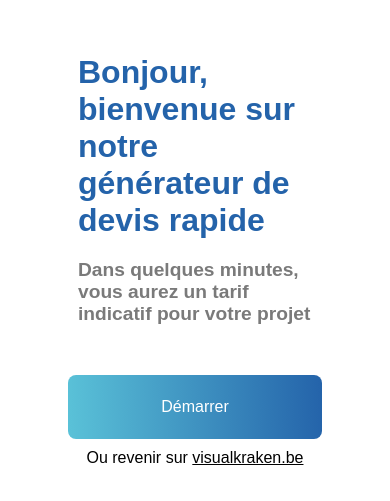
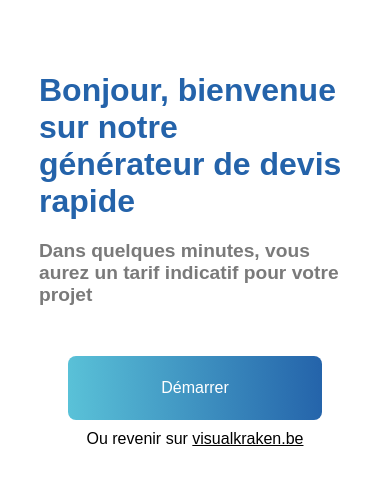
Before and after one commit to benjamingeets/devis.visualkraken.be, a Vue app: page / in a window 390 px wide. Shown: the part 157-658 px from the top of the page. Built offline with nearby package versions, Linux system fonts and the light colour scheme.

Commit message:
Update App.vue

```diff
--- a/src/App.vue
+++ b/src/App.vue
@@ -169,9 +169,12 @@ p{
   }
 }
 
-@media(max-width:400px){
+@media(max-width:500px){
   .infos{
     display: none;
   }
+  .content{
+    width: 80%;
+  }
 }
 </style>
```
